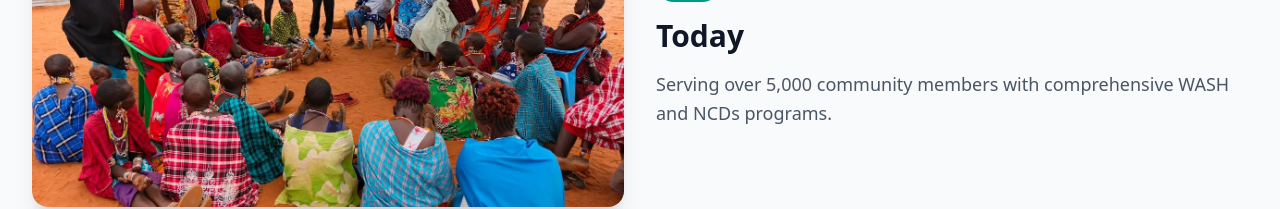
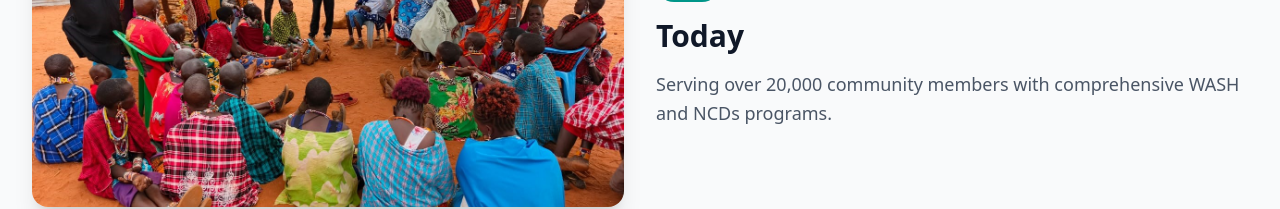
Before and after one commit to ntishabenson-png/Biotisho-Kilimanjaro-CBO, a React (Vite) app: page /about in a window 1280 px wide. Shown: the part 2627-2836 px from the top of the page. Built offline with nearby package versions, Linux system fonts and the light colour scheme; no server answers.

Commit message:
population reach updates

```diff
--- a/src/pages/About.tsx
+++ b/src/pages/About.tsx
@@ -82,7 +82,7 @@ const About = () => {
 
   const timeline = [
     {
-      year: "2018",
+      year: "2017",
       title: "Foundation",
       description: "Biotisho Kilimanjaro CBO was founded by trained community health promoters from Isinet health unit.",
       image: "/foundation.jpg"
@@ -108,7 +108,7 @@ const About = () => {
     {
       year: "2025",
       title: "Today",
-      description: "Serving over 5,000 community members with comprehensive WASH and NCDs programs.",
+      description: "Serving over 20,000 community members with comprehensive WASH and NCDs programs.",
       image: "/today.jpg"
     }
   ];
```
